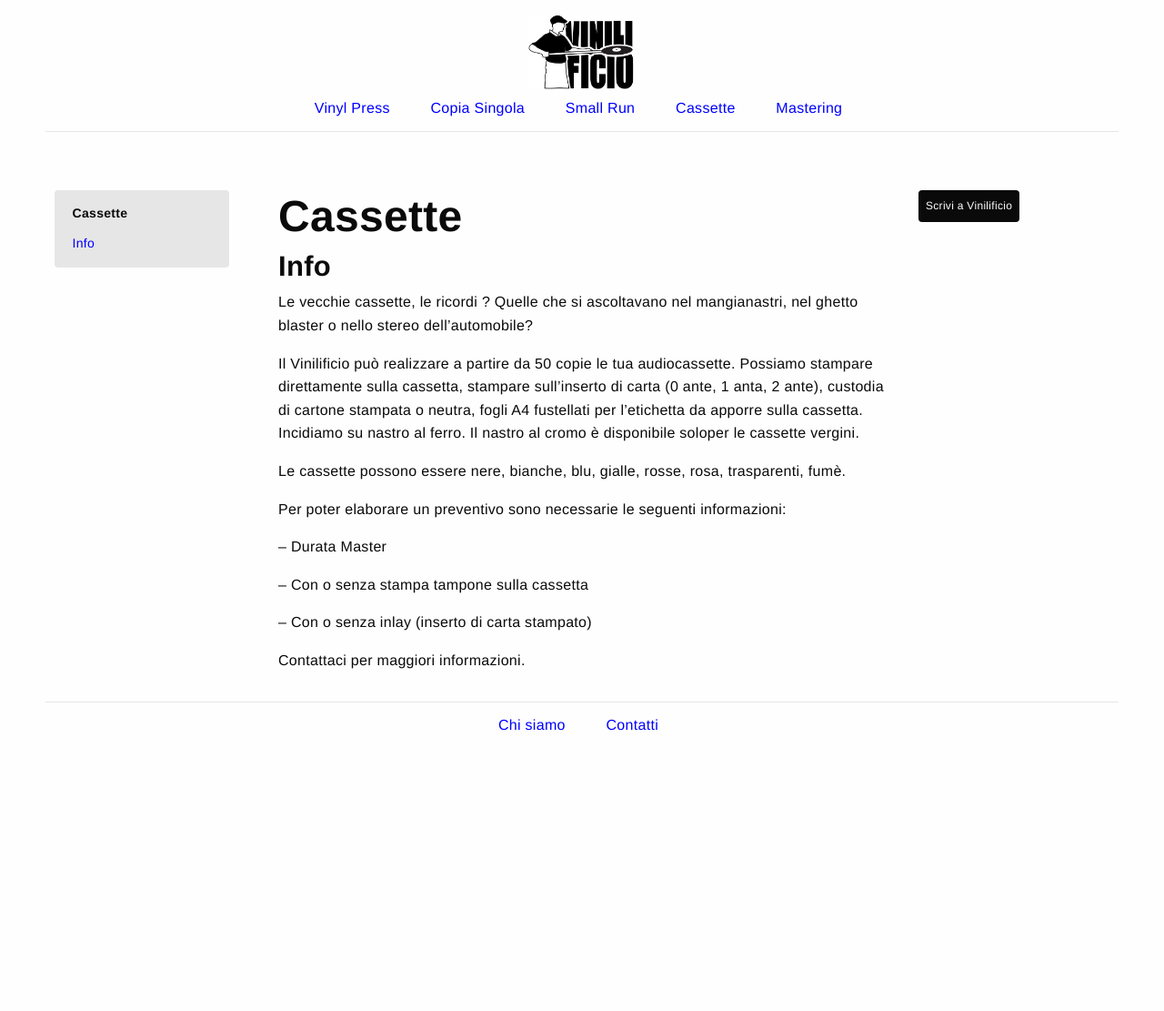
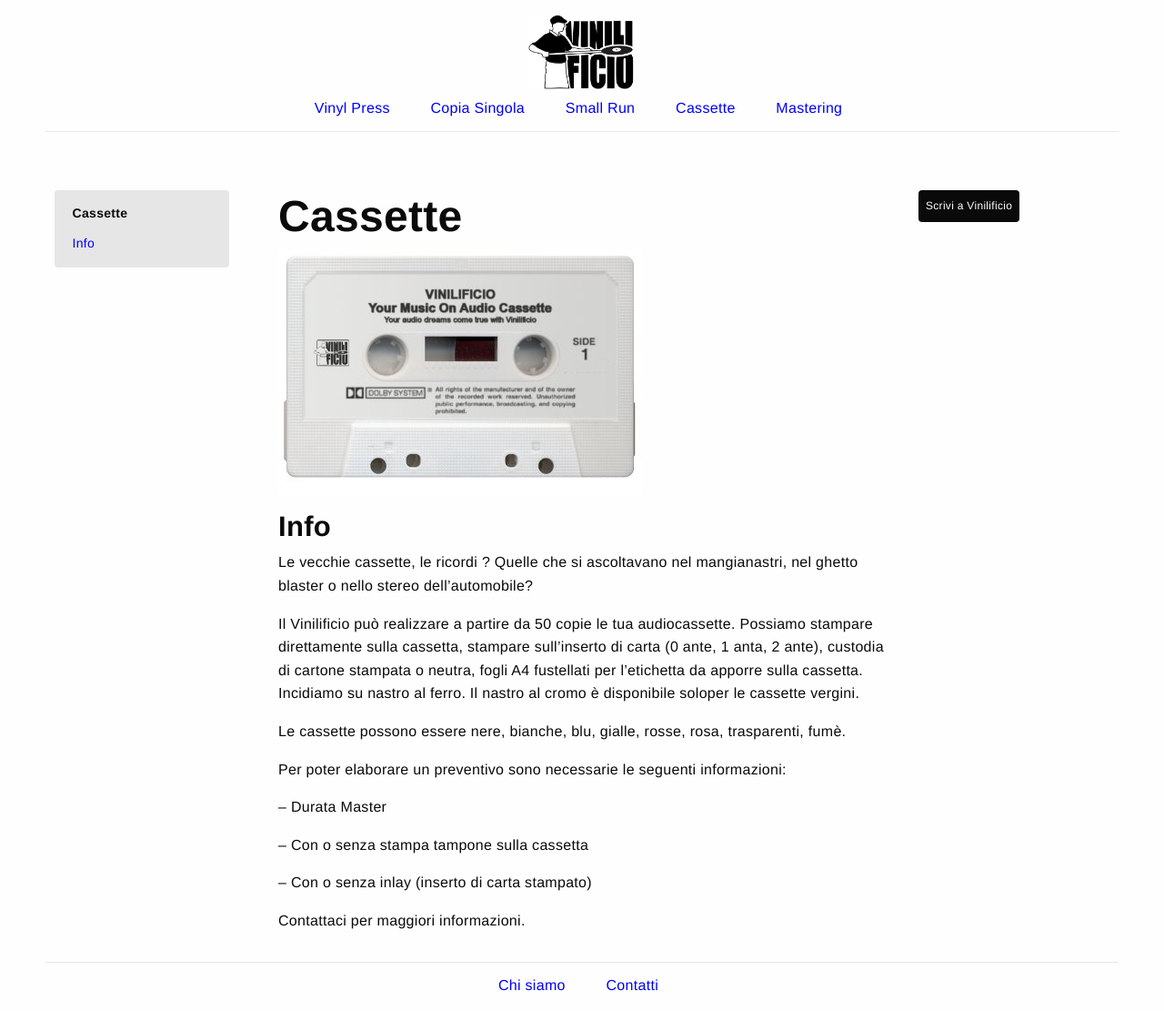
Before and after one commit to Vinilificio/Vinilificio.github.io, a Jekyll site: the page built from _pages/cassette.md, in a window 1280 px wide. Shown: the whole page at 91% size. Built offline with Jekyll 4.4.1, drawn with Linux system fonts in a browser that asks for light colours; before the commit the page ends 900 px from its top, so only the background shows below that.

Commit message:
Update cassette.md

```diff
--- a/_pages/cassette.md
+++ b/_pages/cassette.md
@@ -9,6 +9,7 @@
 ---
 # Cassette
 
+![cassetta](/img/cassette_vinilificio1.jpg)
 
 ### Info
 
```
